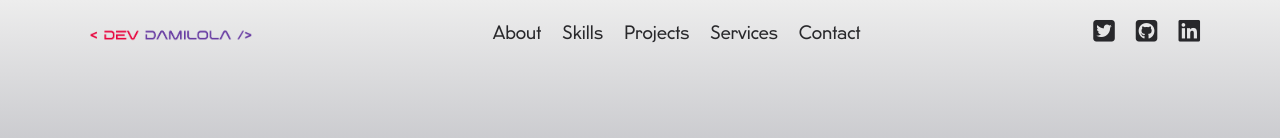
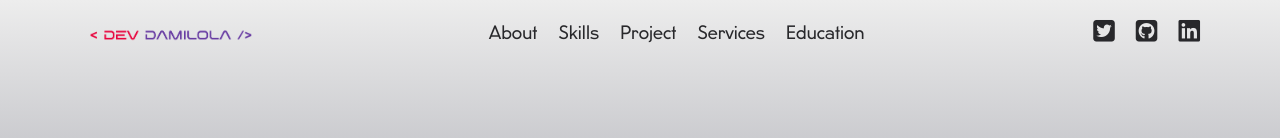
Before and after one commit to doiayokanmi/Dev-Damilola, a React (Vite) app: page / in a window 1280 px wide. Shown: the top 138 px of the page. Built offline with nearby package versions, Linux system fonts and the light colour scheme.

Commit message:
nav link converted to array with mapping

```diff
--- a/src/App.css
+++ b/src/App.css
@@ -348,7 +348,6 @@ nav {
 #eduCard:hover::before {
   width: 100%;
   height: 100%;
-  color: #fff;
   border-bottom-left-radius: 0;
 }
 
--- a/src/assets/components/Header.jsx
+++ b/src/assets/components/Header.jsx
@@ -32,6 +32,28 @@ const Header = () => {
 
   let Logo = "image/logo.png";
   let myPics = "image/myPic (2).png";
+  const navlinks = [
+    {
+      title: "About",
+      link: "#about",
+    },
+    {
+      title: "Skills",
+      link: "#skillsCon",
+    },
+    {
+      title: "Project",
+      link: "#portfolio",
+    },
+    {
+      title: "Services",
+      link: "#services",
+    },
+    {
+      title: "Education",
+      link: "#education",
+    },
+  ];
   return (
     <>
       <header>
@@ -45,23 +67,16 @@ const Header = () => {
             <img className="img-fluid" src={Logo} alt="" id="brandLogo" />
           </a>
 
-          <div id="navLinksCon" className={`${isNavOpen ? "open" : ""}`} onClick={toggleNav}>
-            <a href="#about" className="navLink">
-              About
-            </a>
-            <a href="#skillsCon" className="navLink">
-              Skills
-            </a>
-            <a href="#portfolio" className="navLink">
-              Projects
-            </a>
-            <a href="#services" className="navLink">
-              Services
-            </a>
-            <a href="#contact" className="navLink">
-              Contact
-            </a>
-
+          <div
+            id="navLinksCon"
+            className={`${isNavOpen ? "open" : ""}`}
+            onClick={toggleNav}
+          >
+            {navlinks.map((navlink, index) => (
+              <a key={index} href={navlink.link} className="navLink">
+                {navlink.title}
+              </a>
+            ))}
 
             <div id="socialMobile" className="d-lg-none" onClick={toggleNav}>
               <a
@@ -154,10 +169,18 @@ const Header = () => {
             </h2>
 
             <p className="mb-5 text-light">
-            A passionate Full Stack Software Developer 🚀 having an experience of building Web applications with JavaScript / React JS / Node JS / Mongo DB / Express JS and some other cool libraries and frameworks.
+              A passionate Full Stack Software Developer 🚀 having an experience
+              of building Web applications with JavaScript / React JS / Node JS
+              / Mongo DB / Express JS and some other cool libraries and
+              frameworks.
             </p>
 
-            <a href="https://www.upwork.com/freelancers/~017769b81dace03e7e" target="_blank" rel="noopener noreferrer" className="linkBtn mt-5">
+            <a
+              href="https://www.upwork.com/freelancers/~017769b81dace03e7e"
+              target="_blank"
+              rel="noopener noreferrer"
+              className="linkBtn mt-5"
+            >
               Hire Me
             </a>
           </div>
--- a/src/phone.css
+++ b/src/phone.css
@@ -149,6 +149,12 @@
     margin-bottom: 20px;
   }
 
+  #eduCard:hover::before {
+    width: 40px;
+    height: 40px;
+    border-bottom-left-radius: 50%;
+  }
+
   #eduCard {
     width: 100%;
   }
```
